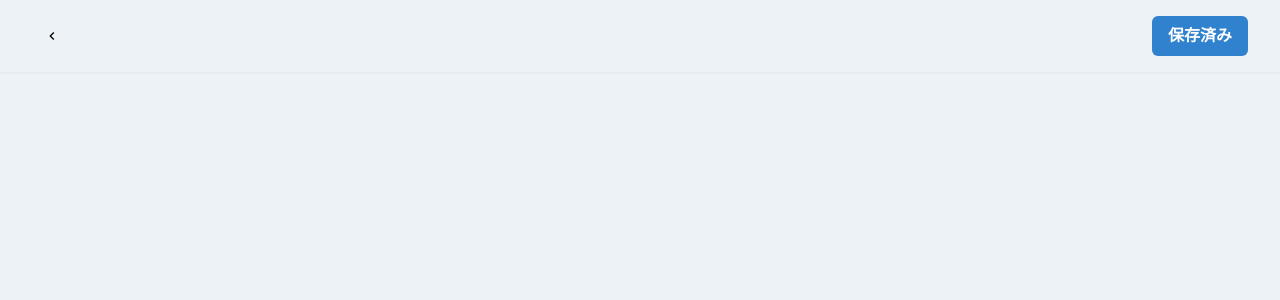
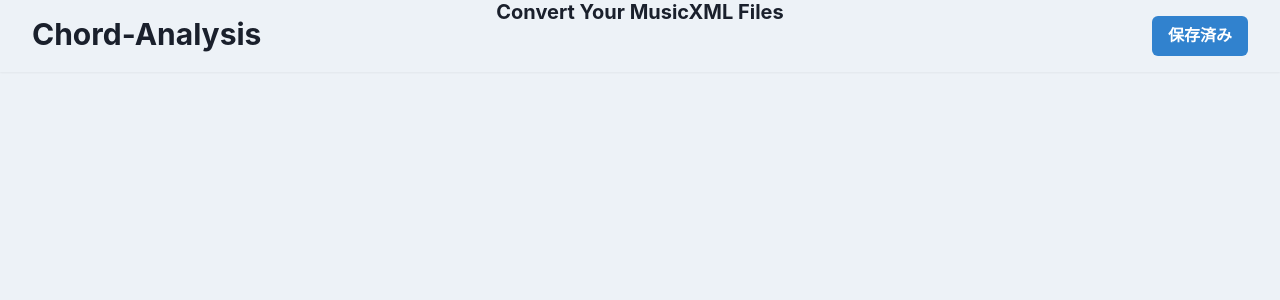
Before and after one commit to cancaonovachor/chord-analysis-front, a Next.js app: page / in a window 1280 px wide. Shown: the top 300 px of the page. Built offline with nearby package versions, Linux system fonts and the light colour scheme.

Commit message:
wip contentsにテキストを追加

```diff
--- a/components/common/header/header.tsx
+++ b/components/common/header/header.tsx
@@ -1,5 +1,5 @@
 import React from "react";
-import { Flex, Box, IconButton, Spacer, Button } from "@chakra-ui/react";
+import { Flex, Box, IconButton, Spacer, Button, Heading, Container } from "@chakra-ui/react";
 import { ChevronLeftIcon } from "@chakra-ui/icons";
 
 export const Header: React.FC = () => (
@@ -13,12 +13,9 @@ export const Header: React.FC = () => (
     px={8}
   >
     <Box>
-      <IconButton
-        aria-label="back"
-        color="black"
-        rounded="full"
-        icon={<ChevronLeftIcon />}
-      />
+      <Heading as='h3' size='lg'>
+        Chord-Analysis
+      </Heading>
     </Box>
     <Spacer />
     <Box>
--- a/components/common/layouts/layouts.tsx
+++ b/components/common/layouts/layouts.tsx
@@ -4,8 +4,10 @@ import { Header } from "../header/header";
 
 export const Layout: React.FC<React.PropsWithChildren> = ({ children }) => (
   <Flex bg="gray.100" w="100vw" h="100vh">
+    <Box>
     <Header />
-    <Box mx="auto">{children}</Box>
+    </Box>
+    <Flex mx="auto">{children}</Flex>
   </Flex>
 
   // {/* <Footer /> */}
--- a/pages/index.tsx
+++ b/pages/index.tsx
@@ -1,3 +1,4 @@
+import { Heading } from "@chakra-ui/react";
 import type { NextPage } from "next";
 import Head from "next/head";
 import Image from "next/image";
@@ -5,7 +6,13 @@ import { Layout } from "../components/common/layouts/layouts";
 import styles from "../styles/Home.module.css";
 
 const Home: NextPage = () => {
-  return <Layout />;
+  return (
+    <Layout>
+      <Heading as='h4' size='md'>
+        Convert Your MusicXML Files
+      </Heading>
+    </Layout>
+  );
 };
 
 export default Home;
```
